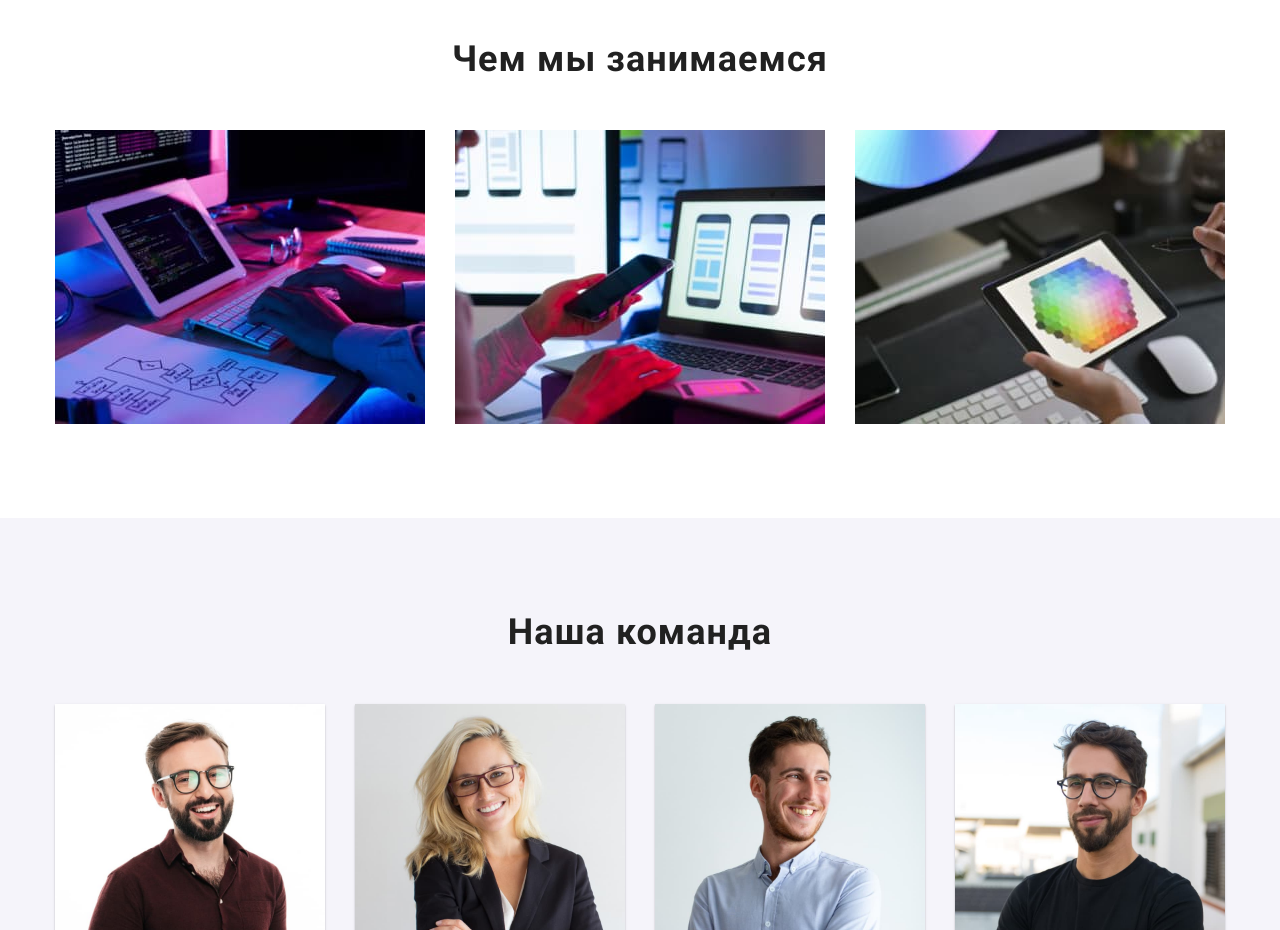
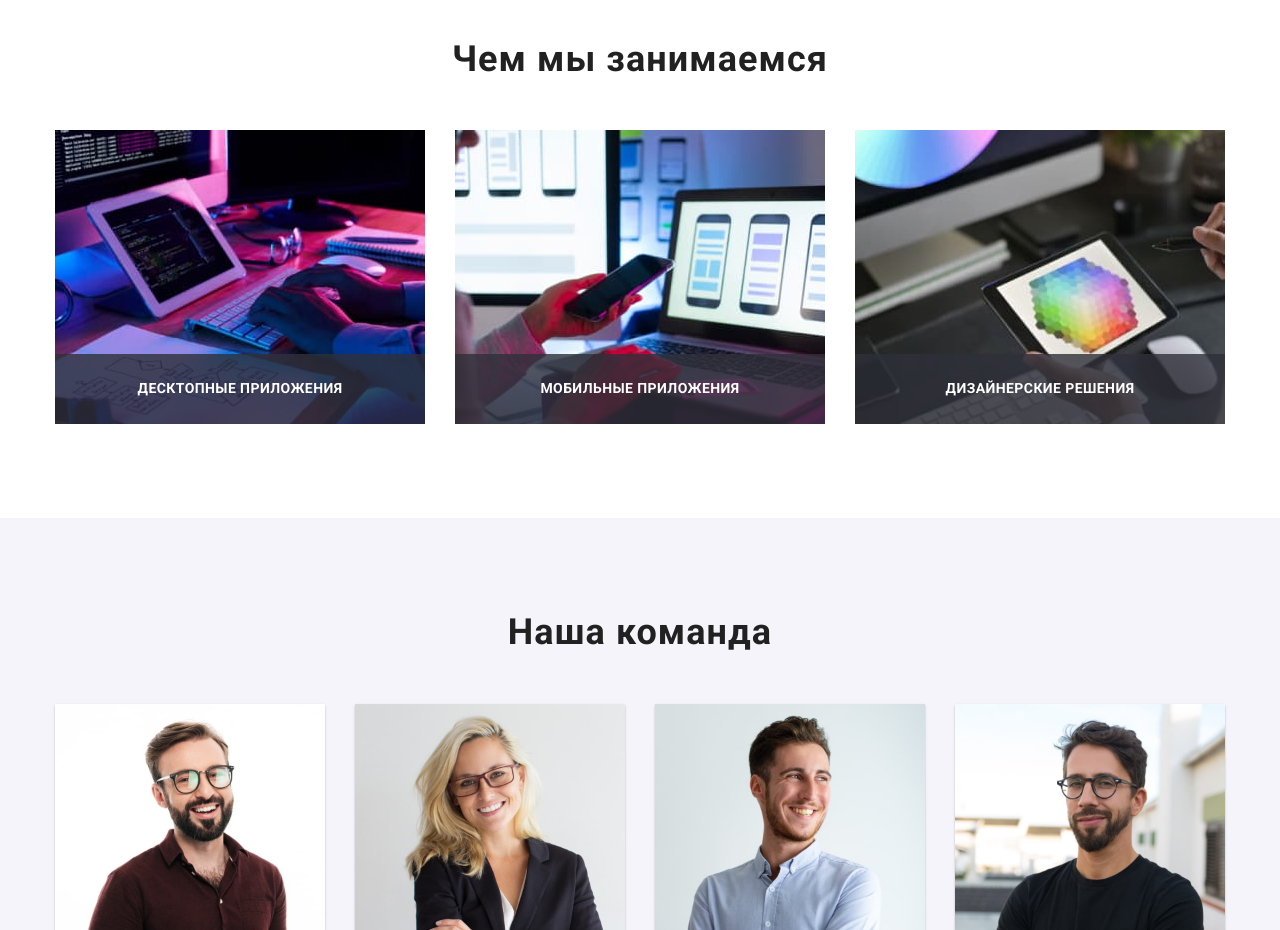
Before and after one commit to Pashtet431/goit-markup-hw-05, a plain HTML site: page index.html in a window 1280 px wide. Shown: the part 1080-2010 px from the top of the page. Drawn offline with nearby package versions, Linux system fonts and the light colour scheme.

Commit message:
before validation

```diff
--- a/css/styles.css
+++ b/css/styles.css
@@ -295,6 +295,33 @@ address {
   color: var(--main-color);
   margin-bottom: 50px;
 }
+
+.images {
+  display: flex;
+  justify-content: center;
+  align-items:flex-end;
+  position: relative;
+}
+
+.images > .title-label {
+  position:absolute;
+  width: 370px;
+  height: 70px;
+  background: rgba(47, 48, 58, 0.8);
+  font-family: var(--basic-title);
+  font-weight: 700;
+  font-size: 14px;
+  line-height: 1.14;
+  display: flex;
+  justify-content: center;
+  align-items: center;
+  text-align: center;
+  letter-spacing: 0.03em;
+  text-transform: uppercase;
+  color:var(--light-color);
+}
+
+/* === Наша команда === */
 
 .command {
   background-color: var(--background-color-comand);
@@ -656,7 +683,7 @@ transition: box-shadow 250ms cubic-bezier(0.4, 0, 0.2, 1);
   transform: translateY(0%);}
 
 
-/* ======== Бекдроп для кнопки ЗАКАЗАТЬ УСЛУГУ ====== */
+/* === Бекдроп для кнопки ЗАКАЗАТЬ УСЛУГУ === */
 
 .backdrop {
   position: fixed;
--- a/index.html
+++ b/index.html
@@ -110,12 +110,15 @@
                 <ul class="list we-do">
                     <li class="images">
                         <img src="./images/image-1.jpg" alt="worker at the desk" width="370" height="294">
+                        <p class="title-label">Десктопные приложения</p>
                     </li>
                     <li class="images">
                         <img src="./images/image-2.jpg" alt="worker at laptop" width="370" height="294">
+                        <p class="title-label">Мобильные приложения</p>
                     </li>
                     <li class="images">
                         <img src="./images/image-3.jpg" alt="tablet on hand" width="370" height="294">
+                        <p class="title-label">Дизайнерские решения</p>
                     </li>
                 </ul>
             </div>
```
